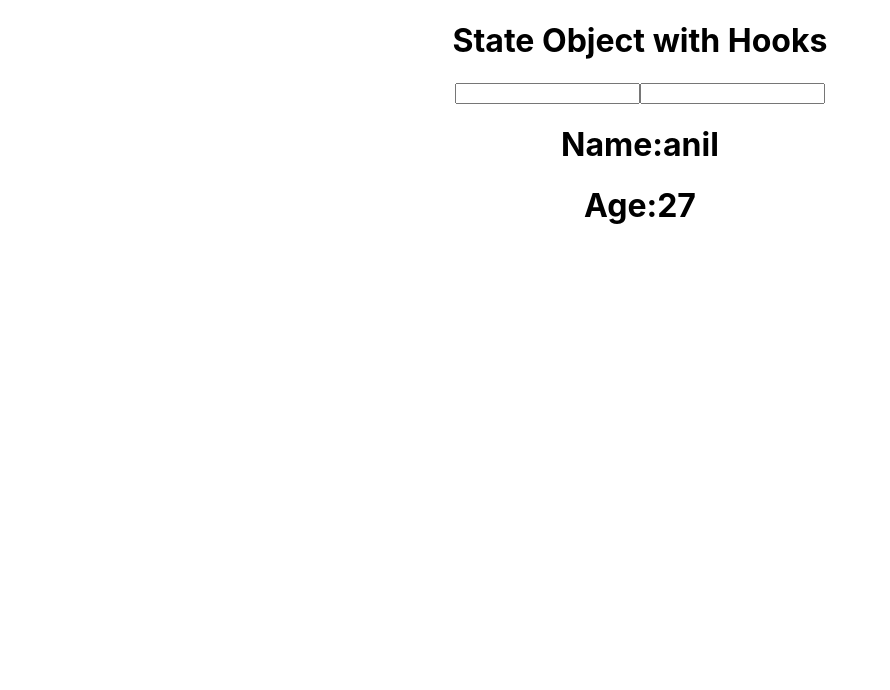
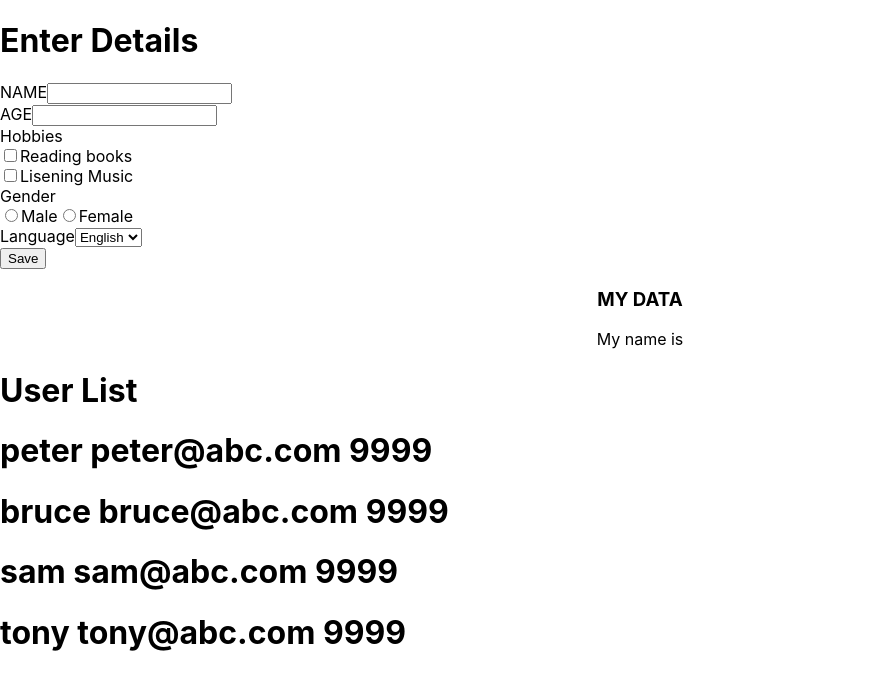
Before and after one commit to anil-sidhu/react-17, a React (Create React App) app: page / in a window 1280 px wide. Shown: the top 690 px of the page, without its empty margins (0-890 px from the left). Built offline with nearby package versions, Linux system fonts and the light colour scheme.

Commit message:
form and list done

```diff
--- a/src/App.js
+++ b/src/App.js
@@ -1,20 +1,31 @@
-import './App.css';
-import React from 'react'
-function App() {
-  const [data,setData]=React.useState({name:'anil',age:27})
+import React, { useEffect, useState } from 'react'
+// json format
+import Form  from './Form'
+function App(){
+const [users] = useState(
+  [
+    { name: 'peter', email: 'peter@abc.com', mobile: 9999 },
+  { name: 'bruce', email: 'bruce@abc.com', mobile: 9999 },
+  { name: 'sam', email: 'sam@abc.com', mobile: 9999 },
+  { name: 'tony', email: 'tony@abc.com', mobile: 9999 }
+  ]
+)
+// map function
+{
   return (
-    <div className="App">
-      <h1>State Object with Hooks</h1>
-      <input type="text" onChange={(e)=>{setData({...data,name:e.target.value})}} />
-      <input type="text" onChange={(e)=>{setData({...data,name:data.name,age:e.target.value})}} />
+    <div>
+      <Form />
+      <h1>User List</h1>
+      {
+         users.map((item)=>
+         <div>
+           <h1>{item.name} {item.email} {item.mobile} </h1>
 
-      <h1>Name:{data.name}</h1>
-      <h1>Age:{data.age}</h1>
-
-    </div >
-  );
+           </div>
+         )
+      }
+    </div>
+  )
 }
-
-
-
-export default App;
+}
+export default App
--- /dev/null
+++ b/src/Form.js
@@ -0,0 +1,90 @@
+import React,{useEffect, useState}  from 'react'
+
+// rerendering
+// object and array
+//component functional,class state,setState,array push,object,form controll
+
+// collectionwith map , list
+function Form()
+{
+  let[name,addname]=useState("")
+  let[age,addage]=useState(0)
+  let[hobbies,addhobbies]=useState(null)
+  let[hobbies1,addhobbies1]=useState(null)
+  let[gender,addgender]=useState("")
+  let[language,addlang]=useState("")
+  let [collection,setCollection]=useState([]);
+ function  onSubmit()
+  {
+    let item={name,age,hobbies,gender,language,hobbies1,hobbies}
+    let x=collection;
+    x.push(item)
+    collection.push()
+    setCollection(x)
+    // console.warn(name,age,gender,language,hobbies1,hobbies)
+    console.warn(collection)
+
+  }
+  function controlHb(e)
+  {
+
+    if(!e.target.value)
+    {
+      addhobbies("Reading_Books")
+    }
+    else
+    {
+      addhobbies(null)
+    }
+  }
+  function controlHb1(e)
+  {
+
+    if(!e.target.value)
+    {
+      addhobbies1("Lisening_Music")
+    }
+    else
+    {
+      addhobbies1(null)
+    }
+  }
+  return (
+    <div>
+        <h1>Enter Details</h1>
+
+      <label>NAME<input type="text" onChange={(e)=>{addname(e.target.value)}} /><br></br></label>
+      <label>AGE<input type="text"  onChange={(e)=>{addage(e.target.value)}}/><br></br></label>
+
+      <label>Hobbies<br></br></label>
+      <input type="checkbox" id="hobby_1" name="hobby_1" value={hobbies}  onChange={controlHb}/><label>Reading books<br></br></label>
+      <input type="checkbox" id="hobby_1" name="hobby_1"  value={hobbies1} onChange={controlHb1} /><label>Lisening Music<br></br></label>
+      {/* <input type="checkbox" id="hobby_1" name="hobby_1"checked={hobbies}  value="Watching_Tv"  onChange={(e)=>{addhobbies(e.target.value)}}/><label>Watching Tv<br></br></label> */}
+
+      <div >
+        <lable>Gender<br></br></lable>
+        <input type="radio" value="Male" checked={gender==="Male"} onChange={(e)=>{addgender(e.target.value)} }/>Male
+        <input type="radio" value="Female" checked={gender==="Female"} onChange={(e)=>{addgender(e.target.value)}} name="gender"/>Female
+      </div>
+      <div>
+        <lable>Language</lable>
+      <select value={language} onChange={(e)=>{addlang(e.target.value)}}>
+       <option value="English" >English</option>
+        <option value="Hindi" >Hindi</option>
+        <option value="Marathi">Marathi</option>
+      </select>
+     <br></br>
+      </div>
+      <button onClick={onSubmit} type="button" >Save</button>
+      <div id="my_data" >
+        <center>
+          <h3>MY DATA</h3>
+          <p>My name is {name}</p>
+        </center>
+      </div>
+
+      </div>
+
+  );
+}
+export default Form
```
